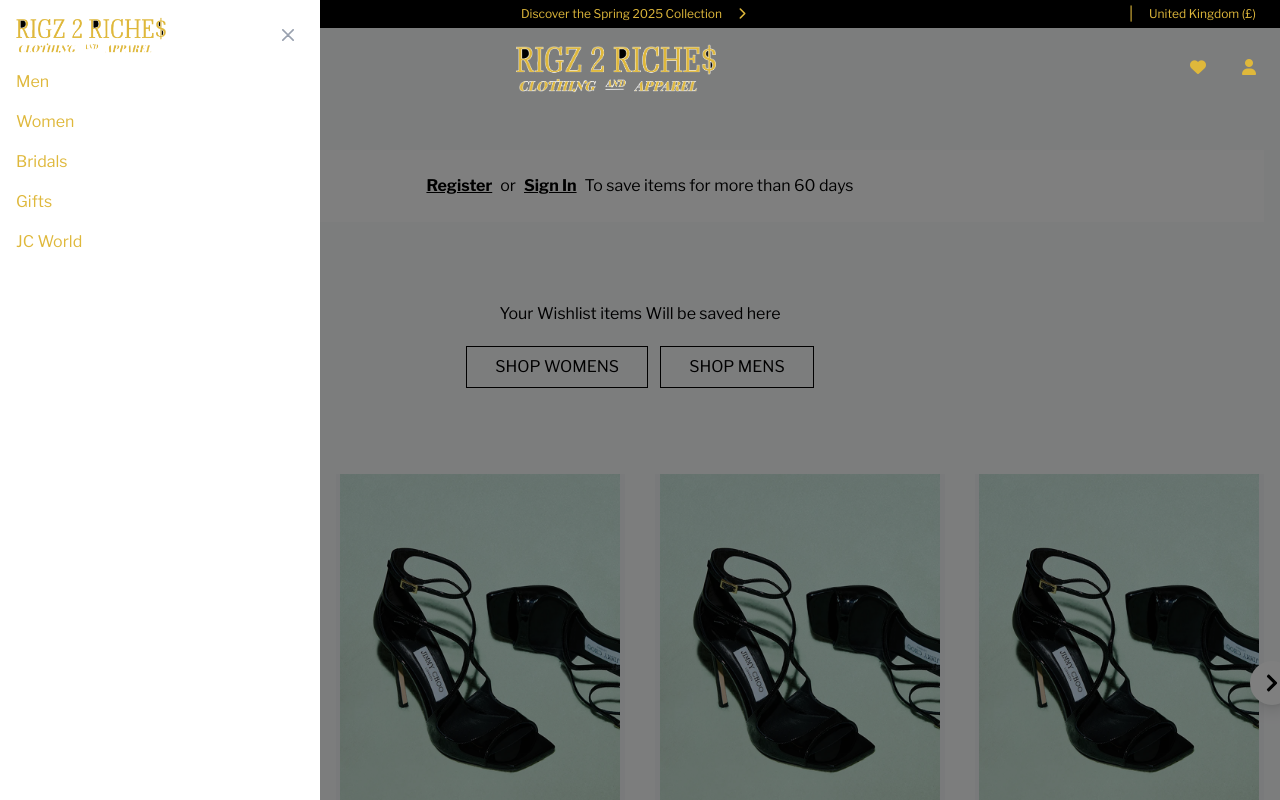
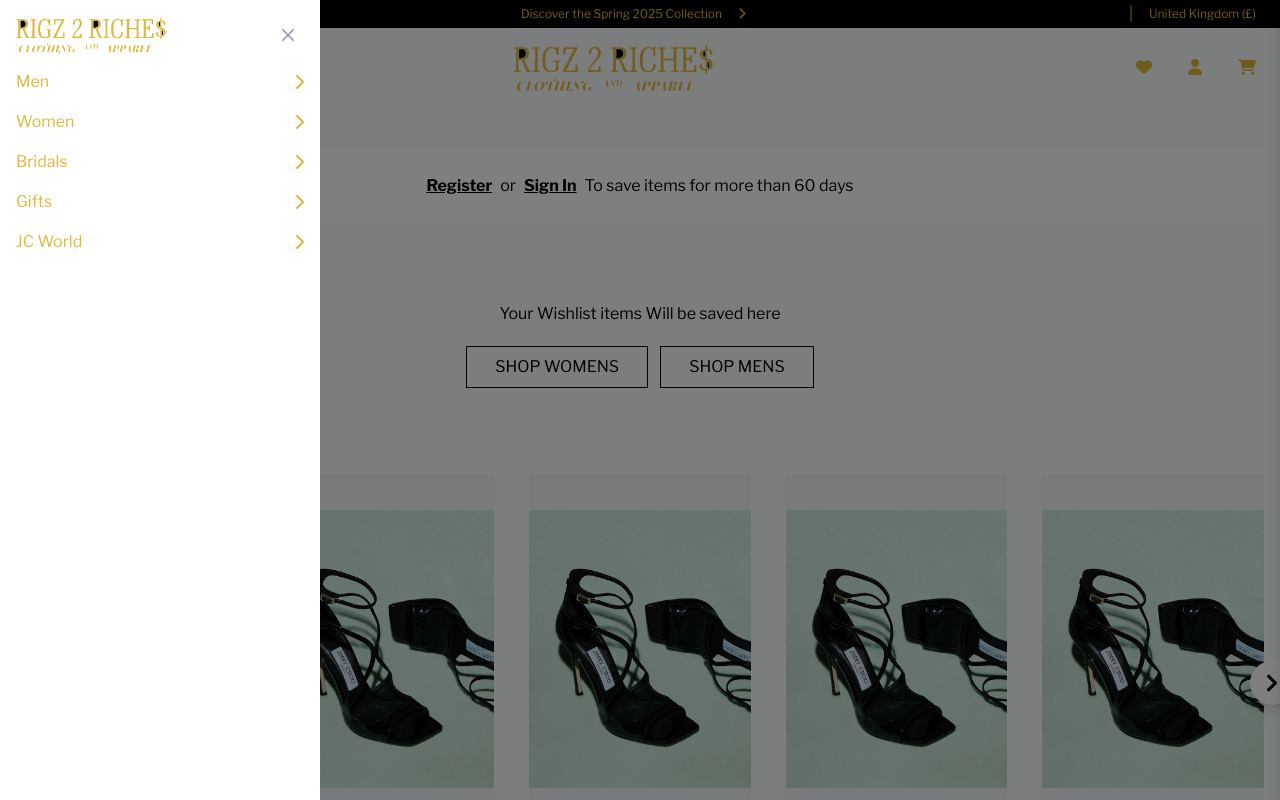
Before and after one commit to NaeemUllah6/jimmychoo, a React (Vite) app: page /wishlist in a window 1280 px wide. Both pictures are taken after a click on the button 32 px from the left and 67 px from the top of the page. Shown: the top 800 px of the page. Built offline with nearby package versions, Linux system fonts and the light colour scheme.

Commit message:
off canvas added

```diff
--- a/src/App.jsx
+++ b/src/App.jsx
@@ -1,4 +1,5 @@
 import { BrowserRouter as Router, Routes, Route, useLocation } from "react-router-dom";
+import { useState, useEffect } from "react";
 import Header from "./layout/header";
 import Home from "./home";
 import Men from "./pages/Men";
@@ -6,19 +7,41 @@ import Women from "./pages/women";
 import Bridals from "./pages/bridals";
 import JcWorld from "./pages/jc-world";
 import Footer from "./layout/footer";
-import Login from "./pages/authentication"
+import Login from "./pages/authentication";
 import NewsletterSignup from "./pages/LandingPage-components/signup";
 import Wishlist from "./pages/cartOption/wishlist";
 import Signup from "./pages/Authentication/signup";
+
+function Loader() {
+    return (
+        <div className="fixed inset-0 flex justify-center items-center bg-white z-50">
+            <div className="w-12 h-12 border-4 border-gray-300 border-t-[#DFB83B] rounded-full animate-spin"></div>
+        </div>
+    );
+}
 
 function Layout() {
     const location = useLocation();
     const hideFooterRoutes = ["/login", "/signup"];
 
+    const [loading, setLoading] = useState(true);
+
+    useEffect(() => {
+        const timer = setTimeout(() => {
+            setLoading(false);
+        }, 1500);
+
+        return () => clearTimeout(timer);
+    }, []);
+
+    if (loading) {
+        return <Loader />;
+    }
+
     return (
         <div>
             <Header />
-            <div className="max-w-1440px mx-auto ">
+            <div className="max-w-1440px mx-auto">
                 <Routes>
                     <Route path="/" element={<Home />} />
                     <Route path="/men" element={<Men />} />
@@ -26,14 +49,14 @@ function Layout() {
                     <Route path="/bridals" element={<Bridals />} />
                     <Route path="/jc-world" element={<JcWorld />} />
                     <Route path="/login" element={<Login />} />
-                    <Route path="/wishlist" element={<Wishlist/>} />
-                    <Route path="/singup" element={<Signup/>} />
+                    <Route path="/wishlist" element={<Wishlist />} />
+                    <Route path="/signup" element={<Signup />} />
                 </Routes>
             </div>
 
             {/* Hide Footer & NewsletterSignup on specific routes */}
             {!hideFooterRoutes.includes(location.pathname) && <NewsletterSignup />}
-             <Footer />
+            <Footer />
         </div>
     );
 }
--- /dev/null
+++ b/src/layout/FourthOffcanvas.jsx
@@ -0,0 +1,58 @@
+import { useState } from "react";
+import CarouselImage from "../assets/d-hp-box4.webp";
+function ShoppingCart() {
+  const [isOpen, setIsOpen] = useState(false);
+
+  return (
+    <div>
+      <i
+        className={`hidden md:block fa fa-shopping-cart cursor-pointer transition-colors duration-300 ${
+          isOpen ? "text-black" : "text-[#DFB83B]"
+        }`}
+        onClick={() => setIsOpen(true)}
+      ></i>
+
+      <div
+        className={`fixed top-0 flex flex-col  w-full right-0 h-full max-w-[550px] bg-white shadow-lg transform transition-transform duration-300 ${
+          isOpen ? "translate-x-0" : "translate-x-full"
+        }`}
+      >
+        <div className="flex items-center p-6">
+          <button onClick={() => setIsOpen(false)} className="text-xl">&times;</button>
+        </div>
+
+        <div className=" flex flex-col justify-center items-center p-6 w-full mx-auto">
+          <h2 className="text-lg font-semibold text-center">Your shopping bag is empty.</h2>
+          <button
+            className="px-20 py-3 bg-white border border-black text-black hover:text-white hover:bg-black  mt-4"
+            onClick={() => setIsOpen(false)}
+          >
+            Continue Shopping
+          </button>
+        </div>
+        <div className="w-fit mt-5">
+            <p className="border-b-1 pb-4 font-bold text-black mb-4 mx-4">Especially for you</p>
+        </div>
+        <div className="flex items-center gap-1 px-4 overflow-auto">
+
+            <img width={100} src={CarouselImage} alt="" />
+
+            <img width={100} src={CarouselImage} alt="" />
+
+            <img width={100} src={CarouselImage} alt="" />
+
+            <img width={100} src={CarouselImage} alt="" />
+
+            <img width={100} src={CarouselImage} alt="" />
+
+            <img width={100} src={CarouselImage} alt="" />
+
+        </div>
+      </div>
+
+
+    </div>
+  );
+}
+
+export default ShoppingCart;
--- /dev/null
+++ b/src/layout/endOffcanvas.jsx
@@ -0,0 +1,52 @@
+import { useState } from "react";
+
+const TopBar = () => {
+  const [isOpen, setIsOpen] = useState(false);
+
+  return (
+    <>
+      <div className="bg-black h-7 px-6 fixed top-0 w-full flex gap-3 items-center justify-between z-30">
+        <div className="items-center gap-4 hidden md:flex w-full">
+          <i className="fa fa-location-dot text-[#DFB83B] text-xs"></i>
+          <p className="text-xs text-[#DFB83B] hidden md:block">Store Locator</p>
+        </div>
+        <div className="flex items-center gap-4 justify-center w-full">
+          <p className="text-xs text-[#DFB83B]">Discover the Spring 2025 Collection</p>
+          <i className="fa text-xs fa-chevron-right text-[#DFB83B]"></i>
+        </div>
+        <div className="hidden md:flex items-center justify-end gap-4 ps-5 border-white w-full">
+          <p className="text-[#DFB83B]">|</p>
+          <p className="text-xs text-[#DFB83B] cursor-pointer" onClick={() => setIsOpen(true)}>
+            United Kingdom (£)
+          </p>
+        </div>
+      </div>
+
+      {isOpen && (
+        <div className="fixed inset-0 bg-black bg-opacity-90 z-40"></div>
+      )}
+
+      <div
+        className={`fixed top-0 right-0 w-64 h-full bg-white shadow-lg transform ${
+          isOpen ? "translate-x-0" : "translate-x-full"
+        } transition-transform duration-300 ease-in-out z-50`}
+      >
+        <div className="p-4 flex justify-between items-center border-b">
+          <h2 className="text-lg font-semibold">Select Country</h2>
+          <button onClick={() => setIsOpen(false)} className="text-lg">&times;</button>
+        </div>
+        <div className="p-4">
+          <p className="py-2 border-b">United Kingdom (£)</p>
+          <p className="py-2 border-b">United States ($)</p>
+          <p className="py-2 border-b">Europe (€)</p>
+        </div>
+      </div>
+
+      {isOpen && (
+        <div className="fixed inset-0 z-30" onClick={() => setIsOpen(false)}></div>
+      )}
+    </>
+  );
+};
+
+export default TopBar;
--- a/src/layout/header.jsx
+++ b/src/layout/header.jsx
@@ -1,8 +1,9 @@
-
 import { useState, useEffect } from "react";
 import { Link } from "react-router-dom";
 import headerLogo from "../assets/logo2.png";
-
+import SecondOffCanvas from "./endOffcanvas";
+import ThirdOffcanvas from "./thirdOffcanvas";
+import Fourthoffcanvas from './FourthOffcanvas'
 const Drawer = () => {
     const [isOpen, setIsOpen] = useState(false);
     const [subDrawerOpen, setSubDrawerOpen] = useState(false);
@@ -43,7 +44,6 @@ const Drawer = () => {
         { name: "JC World", path: "/men" }
     ];
 
-    // Detect scroll position
     useEffect(() => {
         const handleScroll = () => {
             setIsScrolled(window.scrollY > 1);
@@ -52,44 +52,39 @@ const Drawer = () => {
         return () => window.removeEventListener("scroll", handleScroll);
     }, []);
 
-    // Handle Sub Drawer Opening
     const handleSubDrawer = (category) => {
         setSelectedCategory(category);
         setSubDrawerOpen(true);
     };
 
+    const closeAllDrawers = () => {
+        setIsOpen(false);
+        setSubDrawerOpen(false);
+    };
+
     return (
         <>
-        <div className="bg-black h-7 px-6 fixed top-0 w-full flex gap-3 items-center justify-between z-50">
-                <div className="items-center gap-4 hidden md:flex w-full">
-                    <i className="fa fa-location-dot text-[#DFB83B] text-xs"></i>
-                    <p className="text-xs text-[#DFB83B] hidden md:block">Store Locator</p>
-                </div>
-                <div className="flex items-center gap-4 justify-center w-full">
-                    <p className="text-xs text-[#DFB83B]">Discover the Spring 2025 Collection</p>
-
-                    <i className="fa text-xs fa-chevron-right text-[#DFB83B]"></i>                 </div>
-                <div className="hidden md:flex items-center justify-end gap-4 ps-5 border-white w-full">
-                    <p className="text-[#DFB83B]">|</p>
-                    <p className="text-xs text-[#DFB83B]">United Kingdom (£)</p>                 </div>
-            </div>
-            <header className={`fixed top-7 left-0 w-full flex items-center px-6 h-20 transition-colors duration-300 z-50 ${isScrolled ? "bg-white text-black " : "bg-transparent text-[#DFB83B]"}`}>
+            <SecondOffCanvas />
+            <header className={`fixed top-7 left-0 w-full flex items-center px-6 h-20 transition-colors duration-300 z-30 ${isScrolled ? "bg-white text-black " : "bg-transparent text-[#DFB83B]"}`}>
                 <div className="flex items-center justify-between w-full">
+                    <div className='flex gap-8 items-center'>
                         <button
                             className={`text-xl flex items-center ${isScrolled ? "text-black" : "text-[#DFB83B]"}`}
                             onClick={() => setIsOpen((prev) => !prev)}
                         >
                             <i className="fa fa-bars"></i>
                         </button>
+                      <ThirdOffcanvas/>
+                    </div>
 
                     <img className="w-[100px] lg:w-[200px]" height={50} width={200} src={headerLogo} alt="Logo" />
 
-                    <div className="flex items-center gap-9">
+                    <div className="flex items-center gap-9 z-20">
                         <Link to='/wishlist'><i className={`fa fa-heart ${isScrolled ? "text-black" : "text-[#DFB83B]"}`}></i></Link>
                         <Link to='/login'>
                             <i className={`fa fa-user ${isScrolled ? "text-black" : "text-[#DFB83B]"}`}></i>
                         </Link>
-                        <i className={`!hidden md:block fa fa-shopping-cart ${isScrolled ? "text-black" : "text-[#DFB83B]"}`}></i>
+                      <Fourthoffcanvas/>
                     </div>
                 </div>
             </header>
@@ -97,9 +92,10 @@ const Drawer = () => {
             <div className={`fixed top-0 left-0 z-50 h-screen p-4 overflow-y-auto bg-white w-80 transition-transform duration-500 ${isOpen ? "translate-x-0 opacity-100" : "-translate-x-full opacity-0 hidden"}`}>
                 <div className="flex justify-between items-center mb-4">
                     <img height={50} width={150} src={headerLogo} alt="Logo" />
+
                     <button
                         className="text-gray-400 bg-transparent hover:bg-gray-200 hover:text-[#DFB83B] rounded-lg text-sm w-8 h-8 flex items-center justify-center"
-                        onClick={() => setIsOpen(false)}
+                        onClick={closeAllDrawers}
                     >
                         <svg className="w-3 h-3" aria-hidden="true" fill="none" viewBox="0 0 14 14">
                             <path stroke="currentColor" strokeLinecap="round" strokeLinejoin="round" strokeWidth="2" d="m1 1 6 6m0 0 6 6M7 7l6-6M7 7l-6 6" />
@@ -111,10 +107,11 @@ const Drawer = () => {
                     {navLinks.map((link, index) => (
                         <button
                             key={index}
-                            onClick={() => link.subCategories ? handleSubDrawer(link.name) : setSubDrawerOpen(true)}
-                            className="text-[#DFB83B] transition text-left"
+                            onClick={() => link.subCategories ? handleSubDrawer(link.name) : closeAllDrawers()}
+                            className="text-[#DFB83B] transition text-left flex gap-3 justify-between items-center"
                         >
                             {link.name}
+                            <i className={`fa fa-chevron-right float-right${link.selectedCategory ? 'rotate-90 text-black' : 'rotate-180'}`}></i>
                         </button>
                     ))}
                 </nav>
@@ -124,14 +121,6 @@ const Drawer = () => {
                 <div className={`fixed top-0 left-80 z-50 h-screen p-4 overflow-y-auto bg-white w-80 transition-transform duration-500 border-l-2 border-[#DFB83B]`}>
                     <div className="flex justify-between items-center mb-4">
                         <h5 className="text-lg font-semibold text-black">{selectedCategory ? selectedCategory : "JC World"}</h5>
-                        <button
-                            className="text-gray-400 bg-transparent hover:bg-gray-200 hover:text-[#DFB83B] rounded-lg text-sm w-8 h-8 flex items-center justify-center"
-                            onClick={() => setSubDrawerOpen(false)}
-                        >
-                            <svg className="w-3 h-3" aria-hidden="true" fill="none" viewBox="0 0 14 14">
-                                <path stroke="currentColor" strokeLinecap="round" strokeLinejoin="round" strokeWidth="2" d="m1 1 6 6m0 0 6 6M7 7l6-6M7 7l-6 6" />
-                            </svg>
-                        </button>
                     </div>
 
                     {selectedCategory && (
@@ -143,7 +132,9 @@ const Drawer = () => {
                                     className="text-[#DFB83B] hover:text-black transition"
                                 >
                                     {sub.name}
+
                                 </Link>
+
                             ))}
                         </nav>
                     )}
@@ -155,7 +146,7 @@ const Drawer = () => {
             )}
 
             {(isOpen || subDrawerOpen) && (
-                <div className="fixed inset-0 bg-black opacity-50 z-40" onClick={() => { setIsOpen(false); setSubDrawerOpen(false); }}></div>
+                <div className="fixed inset-0 bg-black opacity-50 z-40" onClick={closeAllDrawers}></div>
             )}
         </>
     );
--- /dev/null
+++ b/src/layout/thirdOffcanvas.jsx
@@ -0,0 +1,77 @@
+import { useState, useEffect } from "react";
+import OffcanvasImg from "../assets/d-hp-box3.webp";
+const SearchOffCanvas = () => {
+  const [isOpen, setIsOpen] = useState(false);
+  const [isScrolled, setIsScrolled] = useState(false);
+
+  useEffect(() => {
+    const handleScroll = () => {
+      setIsScrolled(window.scrollY > 50);
+    };
+    window.addEventListener("scroll", handleScroll);
+    return () => window.removeEventListener("scroll", handleScroll);
+  }, []);
+
+  return (
+    <>
+      <button onClick={() => setIsOpen(true)}>
+        <i className={`fa fa-magnifying-glass ${isScrolled ? "text-black" : "text-[#DFB83B]"}`}></i>
+      </button>
+
+      <div
+        className={`fixed top-0 left-0 h-full max-w-[550px] bg-white shadow-lg transform ${
+          isOpen ? "translate-x-0" : "-translate-x-full"
+        } transition-transform duration-300 ease-in-out z-50`}
+      >
+        <div className="p-4 flex justify-between items-center border-b">
+          <input
+            type="text"
+            placeholder="Search for New Arrivals"
+            className="border-none outline-none text-lg w-full p-2"
+          />
+          <button onClick={() => setIsOpen(false)} className="text-lg">&times;</button>
+        </div>
+
+        <div className="p-4">
+          <h3 className="font-bold">Trending</h3>
+          <ul className="mt-2">
+            {["Kitten Heels", "Leopard", "Love", "Trainers", "Pearl Edit"].map((item, index) => (
+              <li key={index} className="py-1 cursor-pointer hover:underline">
+                {item}
+              </li>
+            ))}
+          </ul>
+        </div>
+
+        <div className="p-4">
+          <h3 className="font-bold">Popular Products</h3>
+          <div className="flex overflow-x-auto space-x-4 mt-2">
+            {[
+              { name: "Diamond Light Flex F", price: "£450", image: OffcanvasImg },
+              { name: "Cinch M", price: "£1,495", image: OffcanvasImg },
+              { name: "Aurelie 85", price: "£750", image: OffcanvasImg },
+              { name: "JC Pearl", price: "£185", image: OffcanvasImg },
+              { name: "JC Pearl", price: "£185", image: OffcanvasImg },
+              { name: "JC Pearl", price: "£185", image: OffcanvasImg },
+            ].map((product, index) => (
+              <div key={index} className="flex flex-col items-center">
+                <img src={product.image} alt={product.name} className="w-24 h-24 object-cover" />
+                <p className="text-sm">{product.name}</p>
+                <p className="font-bold">{product.price}</p>
+              </div>
+            ))}
+          </div>
+        </div>
+      </div>
+
+      {isOpen && (
+        <div
+          className="fixed inset-0 bg-black bg-opacity-50 z-40"
+          onClick={() => setIsOpen(false)}
+        ></div>
+      )}
+    </>
+  );
+};
+
+export default SearchOffCanvas;
--- a/src/pages/authentication.jsx
+++ b/src/pages/authentication.jsx
@@ -23,7 +23,7 @@ const Signin = () => {
         }}
       >
         <div className=" pt-[150px] gap-3 relative z-20">
-         <div className='flex gap-6 justify-center'>
+         <div className='flex flex-wrap gap-6 px-5 justify-center'>
          <div>
             <Login />
           </div>
--- a/src/pages/cartOption/wishlist.jsx
+++ b/src/pages/cartOption/wishlist.jsx
@@ -34,10 +34,9 @@ export default function ProductCarousel() {
   return (
 
     <div className="bg-gray-50 pt-[150px]">
-     <div className="w-full max-w-7xl  mx-auto  mb-10 px-4">
-      {/* Header */}
+      <div className="w-full max-w-7xl whitespace-nowrap flex-wrap  mx-auto  mb-10 px-4">
         <div className="bg-white w-full py-6 mb-6">
-        <div className="flex gap-2 m-w-[1000px] justify-center mx-auto" >
+          <div className="flex flex-wrap gap-2 m-w-[1000px] justify-center mx-auto" >
             <Link to="/login" className="font-bold underline" >Register</Link>
             <p>or</p>
             <Link to="/login" className="font-bold underline" >Sign In</Link>
@@ -48,7 +47,7 @@ export default function ProductCarousel() {
           <p className="text-2xl font-bold">Wishlist</p>
         </div>
         <div className="my-6">
-            <div className="flex flex-col items-center justify-center">
+          <div className="flex flex-col flex-wrap whitespace-nowrap items-center justify-center">
             <p>Your Wishlist items Will be saved here</p>
             <div className="flex gap-3">
               <button className="border border-black px-7  py-2 mt-5 hover:text-white hover:bg-black">SHOP WOMENS</button>
@@ -59,16 +58,21 @@ export default function ProductCarousel() {
         <h2 className="text-lg font-semibold mb-2">You may also like</h2>
         <div className="w-[20%] border-t-[2px] border-black mb-6"></div>
 
-      {/* Swiper Container */}
         <div className="relative">
           <Swiper
             ref={swiperRef}
-          slidesPerView={4}
             spaceBetween={30}
             loop={false}
             onSlideChange={(swiper) => setActiveIndex(swiper.activeIndex)}
             modules={[Navigation]}
             className="w-full"
+            breakpoints={{
+              320: { slidesPerView: 1, spaceBetween: 10 },
+              480: { slidesPerView: 2, spaceBetween: 20 },
+              768: { slidesPerView: 3, spaceBetween: 25 },
+              1024: { slidesPerView: 4, spaceBetween: 30 },
+              1280: { slidesPerView: 5, spaceBetween: 35 },
+            }}
           >
             {items.map((item) => (
               <SwiperSlide key={item.id}>
@@ -83,7 +87,6 @@ export default function ProductCarousel() {
             ))}
           </Swiper>
 
-        {/* Navigation Buttons */}
           <button
             className="prev-btn absolute left-[-30px] top-1/2 transform -translate-y-1/2 bg-white p-3 rounded-full shadow-lg z-10 hover:bg-gray-200 transition"
             onClick={() => swiperRef.current?.swiper.slidePrev()}
@@ -98,7 +101,6 @@ export default function ProductCarousel() {
           </button>
         </div>
 
-      {/* Progress Bar */}
         <div className="relative mt-6 w-full h-[2px] bg-gray-300">
           <div
             className="absolute top-0 left-0 h-full bg-black transition-all duration-300"
```
Lines whose indentation alone changed are shown as unchanged.
